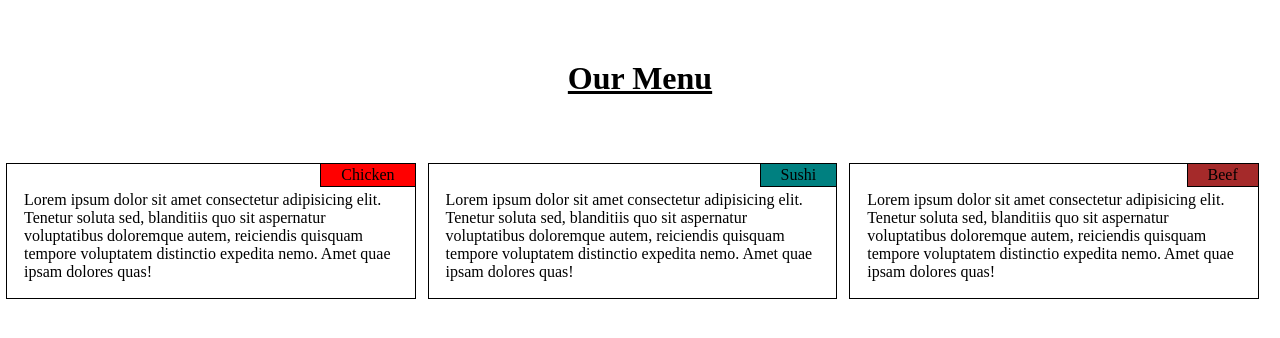
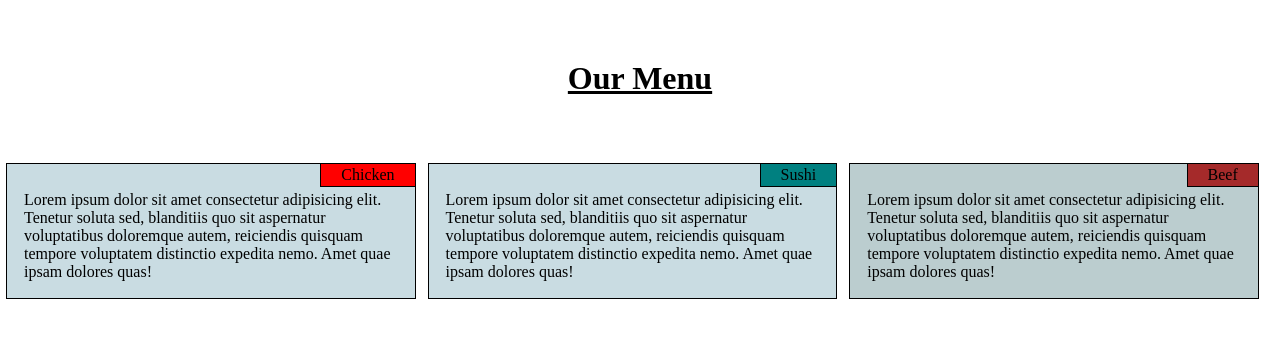
Before and after one commit to praveenjm2000/htmlcoursera, a plain HTML site: page week1/index.html in a window 1280 px wide. Drawn offline with Linux system fonts and the light colour scheme.

Commit message:
Update style.css

```diff
--- a/week1/css/style.css
+++ b/week1/css/style.css
@@ -20,10 +20,10 @@ div{
 }
 
 .bg{
-    background-color: white;
+    background-color: #C9DCE2;
 }
 .bg1{
-    background-color: white;
+    background-color: #BBCDCF;
 }
 
 
```
